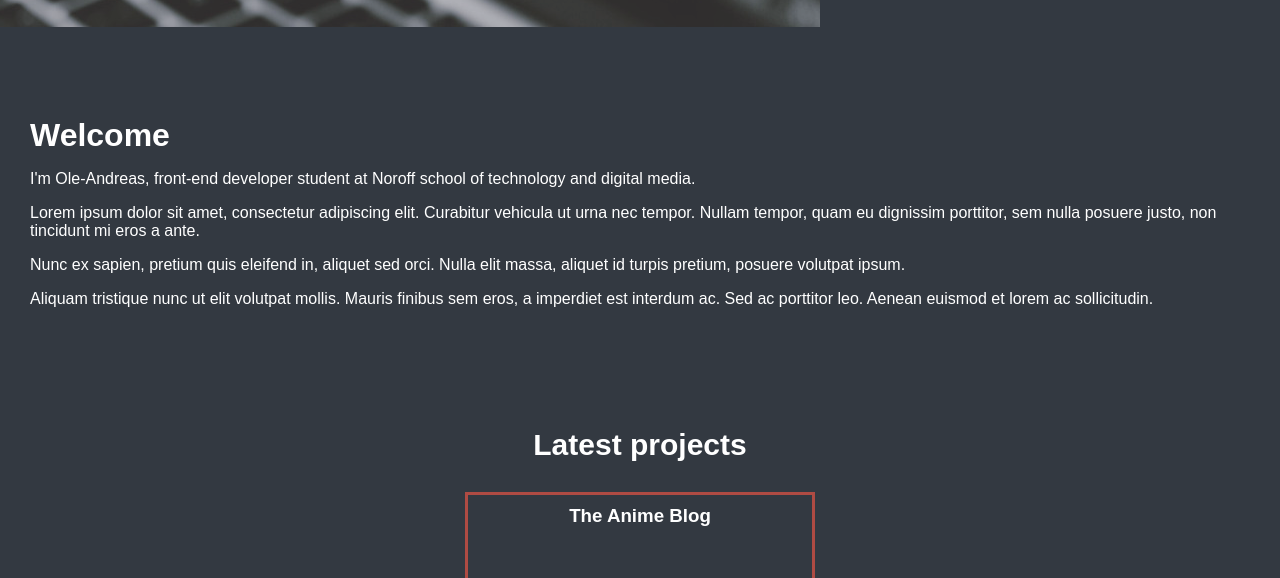
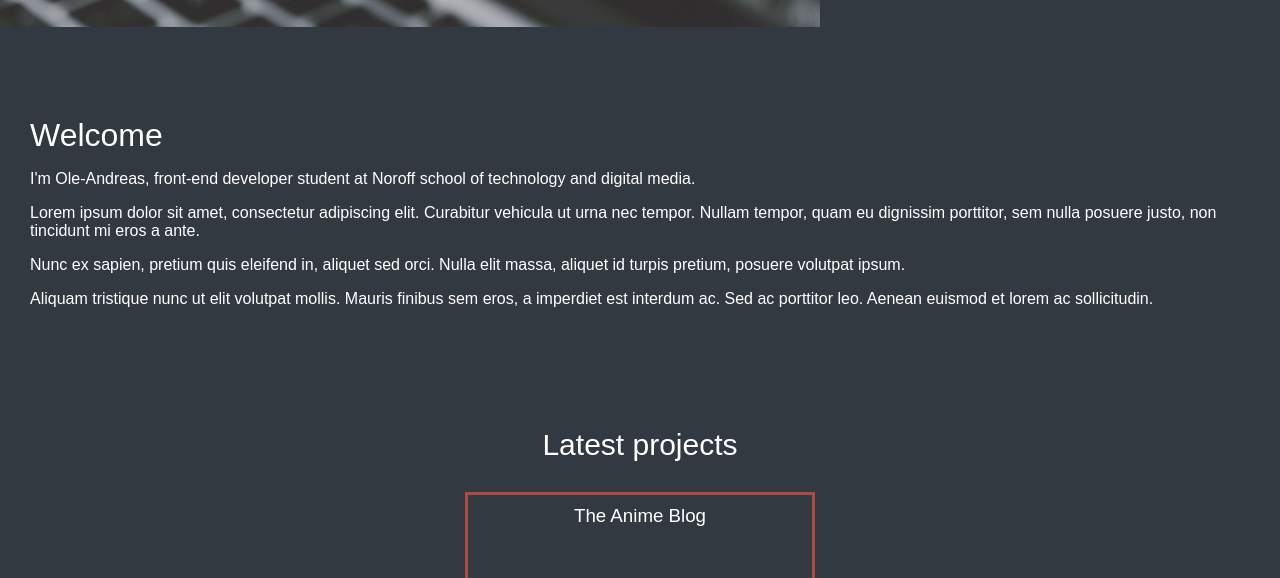
Before and after one commit to Oliknud/Portfolio-website, a plain HTML site: page index.html in a window 1280 px wide. Shown: the part 773-1351 px from the top of the page. Drawn offline with Linux system fonts and the light colour scheme.

Commit message:
Update style.css

```diff
--- a/styles/style.css
+++ b/styles/style.css
@@ -33,8 +33,21 @@ html {
     height: 120px;
 }
 
+h2 {
+    font-weight: 500;
+}
+
+h3 {
+    font-weight: 400;
+}
+
 .index-heading h2 {
     font-size: 28px;
+    font-weight: 400;
+}
+
+h1 {
+    font-weight: 500;
 }
 
 p {
```
